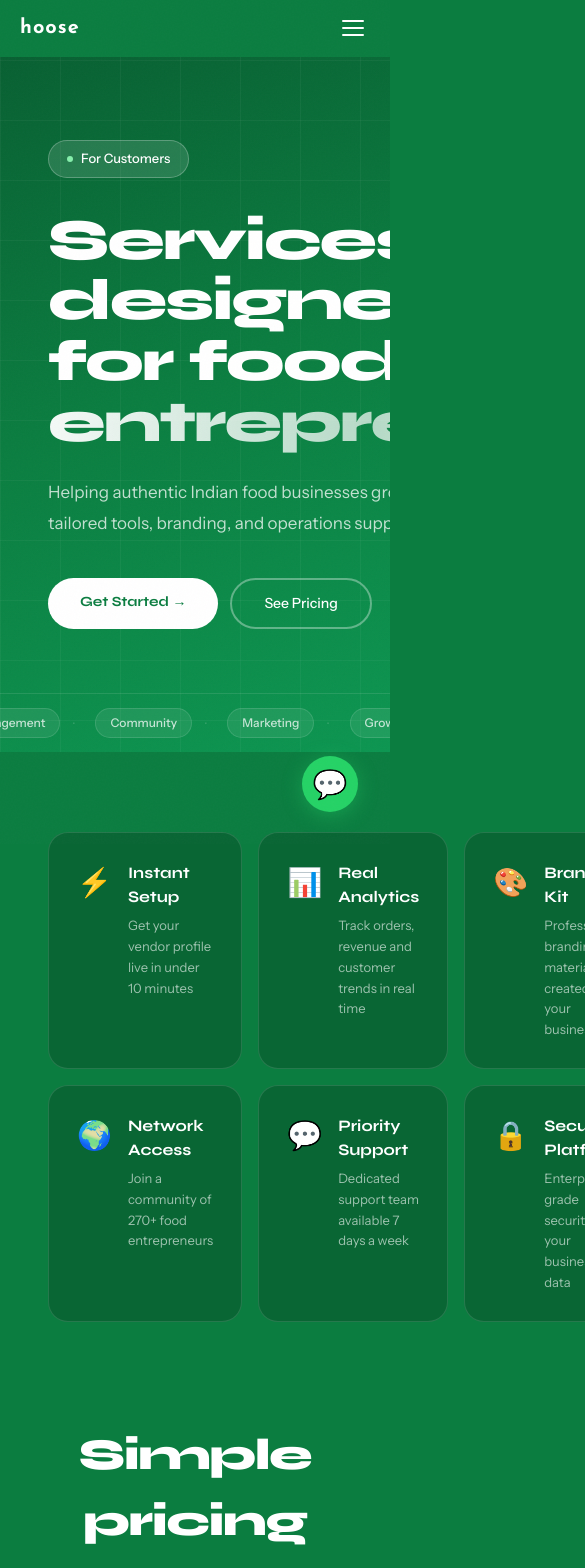
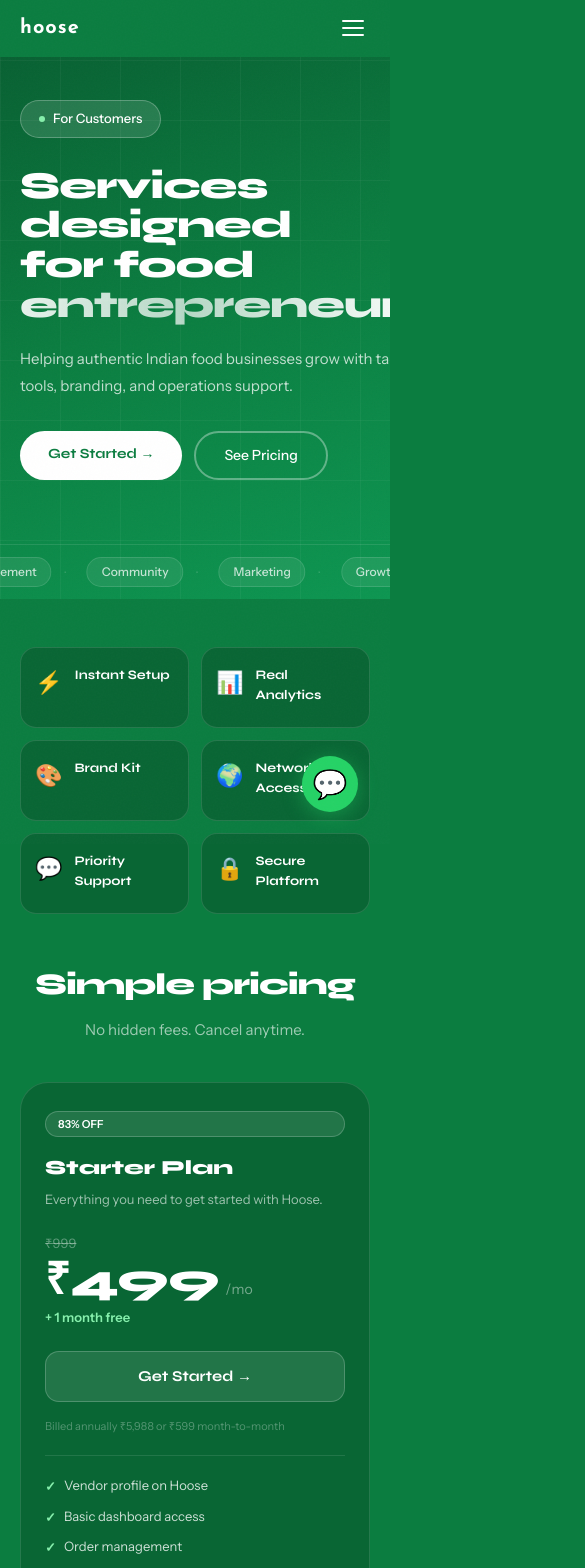
Before and after one commit to kasviii/hoose-startup, a React (Vite) app: page /services/customers in a window 390 px wide. Shown: the top 1568 px of the page, 585 px wide, since content can reach past the window. Built offline with nearby package versions, Linux system fonts and the light colour scheme.

Commit message:
trying to fix phone cutomers

```diff
--- a/src/pages/Customers.jsx
+++ b/src/pages/Customers.jsx
@@ -1,5 +1,6 @@
 import { useNavigate } from "react-router-dom";
 import { motion } from "framer-motion";
+import { useIsMobile } from "../hooks/useIsMobile";
 
 const plans = [
   {
@@ -57,16 +58,17 @@
 
 export default function Customers() {
   const navigate = useNavigate();
+  const isMobile = useIsMobile();
 
   return (
     <div style={{backgroundColor: "#0b7d40"}}>
 
       {/* Hero */}
-      <section style={{position: "relative", overflow: "hidden", padding: "140px 0 0", background: "linear-gradient(160deg, #085c30 0%, #0b7d40 50%, #0d9651 100%)"}}>
+      <section style={{position: "relative", overflow: "hidden", padding: isMobile ? "100px 0 0" : "140px 0 0", background: "linear-gradient(160deg, #085c30 0%, #0b7d40 50%, #0d9651 100%)"}}>
         <div style={{position: "absolute", inset: 0, backgroundImage: "linear-gradient(rgba(255,255,255,0.04) 1px, transparent 1px), linear-gradient(90deg, rgba(255,255,255,0.04) 1px, transparent 1px)", backgroundSize: "60px 60px"}} />
 
-        <div style={{maxWidth: "1280px", margin: "0 auto", padding: "0 48px", position: "relative", zIndex: 1}}>
-          <div style={{display: "grid", gridTemplateColumns: "1fr 1fr", gap: "80px", alignItems: "center", paddingBottom: "64px"}}>
+        <div style={{maxWidth: "1280px", margin: "0 auto", padding: isMobile ? "0 20px" : "0 48px", position: "relative", zIndex: 1}}>
+          <div style={{display: "grid", gridTemplateColumns: isMobile ? "1fr" : "1fr 1fr", gap: isMobile ? "32px" : "80px", alignItems: "center", paddingBottom: "64px"}}>
 
             {/* Left */}
             <div>
@@ -74,7 +76,7 @@
                 initial={{ opacity: 0, y: 20 }}
                 animate={{ opacity: 1, y: 0 }}
                 transition={{ duration: 0.6 }}
-                style={{display: "inline-flex", alignItems: "center", gap: "8px", backgroundColor: "rgba(255,255,255,0.12)", border: "1px solid rgba(255,255,255,0.25)", borderRadius: "999px", padding: "8px 18px", marginBottom: "32px"}}
+                style={{display: "inline-flex", alignItems: "center", gap: "8px", backgroundColor: "rgba(255,255,255,0.12)", border: "1px solid rgba(255,255,255,0.25)", borderRadius: "999px", padding: "8px 18px", marginBottom: "28px"}}
               >
                 <span style={{width: "6px", height: "6px", borderRadius: "50%", backgroundColor: "#86efac", display: "inline-block"}} />
                 <span style={{fontSize: "13px", color: "white", fontWeight: "500"}}>For Customers</span>
@@ -84,24 +86,17 @@
                 initial={{ opacity: 0, y: 30 }}
                 animate={{ opacity: 1, y: 0 }}
                 transition={{ duration: 0.8, delay: 0.1, ease: [0.16, 1, 0.3, 1] }}
-                style={{fontFamily: "Syne, sans-serif", fontSize: "58px", fontWeight: "900", color: "white", letterSpacing: "-2px", lineHeight: "1.05", marginBottom: "24px"}}
+                style={{fontFamily: "Syne, sans-serif", fontSize: isMobile ? "38px" : "58px", fontWeight: "900", color: "white", letterSpacing: isMobile ? "-1px" : "-2px", lineHeight: "1.05", marginBottom: "20px"}}
               >
                 Services designed<br />for food<br />
-                <span style={{
-                  background: "linear-gradient(90deg, white 0%, rgba(255,255,255,0.7) 30%, white 60%, rgba(255,255,255,0.5) 100%)",
-                  backgroundSize: "200% auto",
-                  WebkitBackgroundClip: "text",
-                  WebkitTextFillColor: "transparent",
-                  backgroundClip: "text",
-                  animation: "shimmer 4s linear infinite"
-                }}>entrepreneurs</span>
+                <span style={{background: "linear-gradient(90deg, white 0%, rgba(255,255,255,0.7) 30%, white 60%, rgba(255,255,255,0.5) 100%)", backgroundSize: "200% auto", WebkitBackgroundClip: "text", WebkitTextFillColor: "transparent", backgroundClip: "text", animation: "shimmer 4s linear infinite"}}>entrepreneurs</span>
               </motion.h1>
 
               <motion.p
                 initial={{ opacity: 0, y: 20 }}
                 animate={{ opacity: 1, y: 0 }}
                 transition={{ duration: 0.7, delay: 0.3 }}
-                style={{fontSize: "17px", color: "rgba(255,255,255,0.75)", lineHeight: "1.8", marginBottom: "40px", maxWidth: "420px"}}
+                style={{fontSize: isMobile ? "15px" : "17px", color: "rgba(255,255,255,0.75)", lineHeight: "1.8", marginBottom: "32px", maxWidth: "420px"}}
               >
                 Helping authentic Indian food businesses grow with tailored tools, branding, and operations support.
               </motion.p>
@@ -114,7 +109,7 @@
               >
                 <motion.div
                   onClick={function() { navigate("/contact"); }}
-                  style={{backgroundColor: "white", color: "#0b7d40", padding: "13px 32px", borderRadius: "999px", fontWeight: "700", fontSize: "14px", cursor: "pointer", fontFamily: "Syne, sans-serif"}}
+                  style={{backgroundColor: "white", color: "#0b7d40", padding: isMobile ? "12px 28px" : "13px 32px", borderRadius: "999px", fontWeight: "700", fontSize: "14px", cursor: "pointer", fontFamily: "Syne, sans-serif"}}
                   whileHover={{ scale: 1.05, backgroundColor: "#86efac" }}
                   whileTap={{ scale: 0.97 }}
                 >
@@ -122,7 +117,7 @@
                 </motion.div>
                 <motion.div
                   onClick={function() { const el = document.getElementById("pricing"); if (el) el.scrollIntoView({behavior: "smooth"}); }}
-                  style={{border: "2px solid rgba(255,255,255,0.35)", color: "white", padding: "13px 32px", borderRadius: "999px", fontWeight: "500", fontSize: "14px", cursor: "pointer"}}
+                  style={{border: "2px solid rgba(255,255,255,0.35)", color: "white", padding: isMobile ? "12px 28px" : "13px 32px", borderRadius: "999px", fontWeight: "500", fontSize: "14px", cursor: "pointer"}}
                   whileHover={{ borderColor: "rgba(255,255,255,0.7)", backgroundColor: "rgba(255,255,255,0.08)" }}
                   whileTap={{ scale: 0.97 }}
                 >
@@ -131,32 +126,21 @@
               </motion.div>
             </div>
 
-            {/* Right — stacked mini plan cards */}
+            {/* Right — stacked plan cards, desktop only */}
+            {!isMobile && (
               <div style={{position: "relative", height: "380px"}}>
                 {[
-                { name: "Starter", price: "₹499", color: "rgba(0,0,0,0.3)", top: "0px", left: "40px", rotate: "-3deg", zIndex: 1 },
-                { name: "Growth ★", price: "₹1499", color: "rgba(0,0,0,0.45)", top: "60px", left: "20px", rotate: "0deg", zIndex: 2 },
-                { name: "Pro", price: "₹2499", color: "rgba(0,0,0,0.3)", top: "30px", left: "0px", rotate: "3deg", zIndex: 1 },
+                  { name: "Starter", price: "₹499", top: "0px", left: "40px", rotate: "-3deg", zIndex: 1 },
+                  { name: "Growth ★", price: "₹1499", top: "60px", left: "20px", rotate: "0deg", zIndex: 2 },
+                  { name: "Pro", price: "₹2499", top: "30px", left: "0px", rotate: "3deg", zIndex: 1 },
                 ].map(function(card, i) {
                   return (
                     <motion.div
                       key={card.name}
-                    initial={{ opacity: 0, y: 40, rotate: card.rotate }}
-                    animate={{ opacity: 1, y: 0, rotate: card.rotate }}
+                      initial={{ opacity: 0, y: 40 }}
+                      animate={{ opacity: 1, y: 0 }}
                       transition={{ duration: 0.7, delay: 0.3 + i * 0.12, ease: [0.16, 1, 0.3, 1] }}
-                    style={{
-                      position: "absolute",
-                      width: "calc(33% - 8px)",
-                      left: "calc(" + (i * 33) + "% + " + card.left + ")",
-                      top: card.top,
-                      backgroundColor: card.color,
-                      border: "1px solid rgba(255,255,255,0.18)",
-                      borderRadius: "20px",
-                      padding: "24px 20px",
-                      backdropFilter: "blur(10px)",
-                      zIndex: card.zIndex,
-                      rotate: card.rotate
-                    }}
+                      style={{position: "absolute", width: "calc(33% - 8px)", left: "calc(" + (i * 33) + "% + 0px)", top: card.top, backgroundColor: "rgba(0,0,0,0.3)", border: "1px solid rgba(255,255,255,0.18)", borderRadius: "20px", padding: "24px 20px", backdropFilter: "blur(10px)", zIndex: card.zIndex, rotate: card.rotate}}
                       whileHover={{ y: -8, zIndex: 10, rotate: "0deg", boxShadow: "0 20px 40px rgba(0,0,0,0.3)" }}
                       transition={{ type: "spring", stiffness: 300, damping: 25 }}
                     >
@@ -167,8 +151,7 @@
                         {["Profile", "Dashboard", "Analytics"].map(function(f) {
                           return (
                             <div key={f} style={{display: "flex", alignItems: "center", gap: "6px", fontSize: "12px", color: "rgba(255,255,255,0.6)"}}>
-                            <span style={{color: "#86efac", fontSize: "10px"}}>✓</span>
-                            {f}
+                              <span style={{color: "#86efac", fontSize: "10px"}}>✓</span>{f}
                             </div>
                           );
                         })}
@@ -176,8 +159,6 @@
                     </motion.div>
                   );
                 })}
-
-              {/* Floating badge */}
                 <motion.div
                   initial={{ opacity: 0, scale: 0.8 }}
                   animate={{ opacity: 1, scale: 1 }}
@@ -188,18 +169,17 @@
                   <div style={{fontSize: "11px", color: "#6b7280", fontWeight: "500"}}>Vendors growing</div>
                 </motion.div>
               </div>
+            )}
           </div>
         </div>
 
         {/* Scrolling tags strip */}
         <div style={{overflow: "hidden", borderTop: "1px solid rgba(255,255,255,0.1)"}}>
-          <div style={{display: "flex", animation: "marquee 22s linear infinite", width: "max-content", padding: "14px 0"}}>
+          <div style={{display: "flex", animation: "marquee 22s linear infinite", width: "max-content", padding: "12px 0"}}>
             {featureTags.map(function(tag, i) {
               return (
                 <div key={i} style={{display: "flex", alignItems: "center", gap: "12px", paddingRight: "20px", whiteSpace: "nowrap"}}>
-                  <span style={{backgroundColor: "rgba(255,255,255,0.08)", border: "1px solid rgba(255,255,255,0.12)", color: "rgba(255,255,255,0.75)", padding: "5px 14px", borderRadius: "999px", fontSize: "12px", fontWeight: "500"}}>
-                    {tag}
-                  </span>
+                  <span style={{backgroundColor: "rgba(255,255,255,0.08)", border: "1px solid rgba(255,255,255,0.12)", color: "rgba(255,255,255,0.75)", padding: "5px 14px", borderRadius: "999px", fontSize: "12px", fontWeight: "500"}}>{tag}</span>
                   <span style={{color: "rgba(255,255,255,0.15)", fontSize: "10px"}}>•</span>
                 </div>
               );
@@ -209,9 +189,9 @@
       </section>
 
       {/* Perks */}
-      <section style={{backgroundColor: "#0b7d40", padding: "80px 0"}}>
-        <div style={{maxWidth: "1180px", margin: "0 auto", padding: "0 48px"}}>
-          <div style={{display: "grid", gridTemplateColumns: "1fr 1fr 1fr", gap: "16px", marginBottom: "100px"}}>
+      <section style={{backgroundColor: "#0b7d40", padding: isMobile ? "48px 0" : "80px 0"}}>
+        <div style={{maxWidth: "1180px", margin: "0 auto", padding: isMobile ? "0 20px" : "0 48px"}}>
+          <div style={{display: "grid", gridTemplateColumns: isMobile ? "1fr 1fr" : "1fr 1fr 1fr", gap: "12px", marginBottom: isMobile ? "48px" : "100px"}}>
             {perks.map(function(p, i) {
               return (
                 <motion.div
@@ -220,14 +200,14 @@
                   whileInView={{ opacity: 1, y: 0 }}
                   viewport={{ once: true }}
                   transition={{ duration: 0.6, delay: i * 0.07 }}
-                  style={{backgroundColor: "rgba(0,0,0,0.18)", border: "1px solid rgba(255,255,255,0.12)", borderRadius: "20px", padding: "28px", display: "flex", gap: "16px", alignItems: "flex-start"}}
+                  style={{backgroundColor: "rgba(0,0,0,0.18)", border: "1px solid rgba(255,255,255,0.12)", borderRadius: "16px", padding: isMobile ? "18px 14px" : "28px", display: "flex", gap: "12px", alignItems: "flex-start"}}
                   whileHover={{ backgroundColor: "rgba(0,0,0,0.28)", borderColor: "rgba(255,255,255,0.25)", y: -4 }}
                   transition={{ type: "spring", stiffness: 300, damping: 25 }}
                 >
-                  <div style={{fontSize: "28px", flexShrink: 0}}>{p[0]}</div>
+                  <div style={{fontSize: isMobile ? "22px" : "28px", flexShrink: 0}}>{p[0]}</div>
                   <div>
-                    <h4 style={{fontFamily: "Syne, sans-serif", fontSize: "16px", fontWeight: "700", color: "white", marginBottom: "6px"}}>{p[1]}</h4>
-                    <p style={{fontSize: "13px", color: "rgba(255,255,255,0.6)", lineHeight: "1.6", margin: 0}}>{p[2]}</p>
+                    <h4 style={{fontFamily: "Syne, sans-serif", fontSize: isMobile ? "13px" : "16px", fontWeight: "700", color: "white", marginBottom: "4px"}}>{p[1]}</h4>
+                    {!isMobile && <p style={{fontSize: "13px", color: "rgba(255,255,255,0.6)", lineHeight: "1.6", margin: 0}}>{p[2]}</p>}
                   </div>
                 </motion.div>
               );
@@ -240,7 +220,7 @@
               initial={{ opacity: 0, y: 24 }}
               whileInView={{ opacity: 1, y: 0 }}
               viewport={{ once: true }}
-              style={{fontFamily: "Syne, sans-serif", fontSize: "44px", fontWeight: "900", color: "white", letterSpacing: "-1.5px", marginBottom: "12px", textAlign: "center"}}
+              style={{fontFamily: "Syne, sans-serif", fontSize: isMobile ? "30px" : "44px", fontWeight: "900", color: "white", letterSpacing: "-1px", marginBottom: "12px", textAlign: "center"}}
             >
               Simple pricing
             </motion.h2>
@@ -248,12 +228,12 @@
               initial={{ opacity: 0, y: 16 }}
               whileInView={{ opacity: 1, y: 0 }}
               viewport={{ once: true }}
-              style={{textAlign: "center", color: "rgba(255,255,255,0.6)", fontSize: "16px", marginBottom: "56px"}}
+              style={{textAlign: "center", color: "rgba(255,255,255,0.6)", fontSize: "15px", marginBottom: "40px"}}
             >
               No hidden fees. Cancel anytime.
             </motion.p>
 
-            <div style={{display: "grid", gridTemplateColumns: "1fr 1fr 1fr", gap: "20px", alignItems: "stretch"}}>
+            <div style={{display: "grid", gridTemplateColumns: isMobile ? "1fr" : "1fr 1fr 1fr", gap: "20px", alignItems: "stretch"}}>
               {plans.map(function(plan, i) {
                 const hl = plan.highlight;
                 return (
@@ -262,17 +242,8 @@
                     initial={{ opacity: 0, y: 32 }}
                     whileInView={{ opacity: 1, y: 0 }}
                     viewport={{ once: true }}
-                    transition={{ duration: 0.7, delay: i * 0.1 }}
-                    style={{
-                      background: hl ? "rgba(0,0,0,0.3)" : "rgba(0,0,0,0.18)",
-                      borderRadius: "28px",
-                      padding: "36px 32px",
-                      border: hl ? "1px solid rgba(255,255,255,0.3)" : "1px solid rgba(255,255,255,0.12)",
-                      position: "relative",
-                      display: "flex",
-                      flexDirection: "column",
-                      boxShadow: hl ? "0 32px 64px rgba(0,0,0,0.3)" : "none"
-                    }}
+                    transition={{ duration: 0.7, delay: isMobile ? 0 : i * 0.1 }}
+                    style={{background: hl ? "rgba(0,0,0,0.3)" : "rgba(0,0,0,0.18)", borderRadius: "28px", padding: isMobile ? "28px 24px" : "36px 32px", border: hl ? "1px solid rgba(255,255,255,0.3)" : "1px solid rgba(255,255,255,0.12)", position: "relative", display: "flex", flexDirection: "column", boxShadow: hl ? "0 32px 64px rgba(0,0,0,0.3)" : "none"}}
                     whileHover={{ y: -6, borderColor: "rgba(255,255,255,0.3)" }}
                     transition={{ type: "spring", stiffness: 300, damping: 25 }}
                   >
@@ -281,38 +252,30 @@
                         ★ MOST POPULAR
                       </div>
                     )}
-
-                    <div style={{display: "inline-block", backgroundColor: "rgba(255,255,255,0.1)", color: "white", border: "1px solid rgba(255,255,255,0.2)", padding: "4px 12px", borderRadius: "999px", fontSize: "11px", fontWeight: "700", marginBottom: "20px"}}>
-                      {plan.discount}
-                    </div>
-
-                    <h3 style={{fontFamily: "Syne, sans-serif", fontSize: "22px", fontWeight: "800", color: "white", marginBottom: "8px"}}>{plan.name}</h3>
-                    <p style={{fontSize: "13px", color: "rgba(255,255,255,0.6)", marginBottom: "24px", lineHeight: "1.6"}}>{plan.tagline}</p>
-
+                    <div style={{display: "inline-block", backgroundColor: "rgba(255,255,255,0.1)", color: "white", border: "1px solid rgba(255,255,255,0.2)", padding: "4px 12px", borderRadius: "999px", fontSize: "11px", fontWeight: "700", marginBottom: "16px"}}>{plan.discount}</div>
+                    <h3 style={{fontFamily: "Syne, sans-serif", fontSize: "20px", fontWeight: "800", color: "white", marginBottom: "6px"}}>{plan.name}</h3>
+                    <p style={{fontSize: "13px", color: "rgba(255,255,255,0.6)", marginBottom: "20px", lineHeight: "1.6"}}>{plan.tagline}</p>
                     <div style={{marginBottom: "4px"}}>
                       <span style={{fontSize: "13px", color: "rgba(255,255,255,0.35)", textDecoration: "line-through"}}>₹{plan.original}</span>
                     </div>
                     <div style={{display: "flex", alignItems: "baseline", gap: "4px", marginBottom: "6px"}}>
-                      <span style={{fontSize: "52px", fontWeight: "900", fontFamily: "Syne, sans-serif", lineHeight: 1, color: "white"}}>₹{plan.price}</span>
-                      <span style={{fontSize: "15px", color: "rgba(255,255,255,0.45)", marginLeft: "2px"}}>/mo</span>
+                      <span style={{fontSize: isMobile ? "44px" : "52px", fontWeight: "900", fontFamily: "Syne, sans-serif", lineHeight: 1, color: "white"}}>₹{plan.price}</span>
+                      <span style={{fontSize: "14px", color: "rgba(255,255,255,0.45)", marginLeft: "2px"}}>/mo</span>
                     </div>
-                    <div style={{fontSize: "13px", color: "#86efac", marginBottom: "28px", fontWeight: "600"}}>{plan.extra}</div>
-
+                    <div style={{fontSize: "13px", color: "#86efac", marginBottom: "24px", fontWeight: "600"}}>{plan.extra}</div>
                     <motion.div
                       onClick={function() { navigate("/contact"); }}
-                      style={{textAlign: "center", backgroundColor: hl ? "white" : "rgba(255,255,255,0.1)", color: hl ? "#0b7d40" : "white", border: hl ? "none" : "1px solid rgba(255,255,255,0.2)", padding: "14px", borderRadius: "14px", fontWeight: "700", fontSize: "15px", cursor: "pointer", marginBottom: "16px", fontFamily: "Syne, sans-serif"}}
+                      style={{textAlign: "center", backgroundColor: hl ? "white" : "rgba(255,255,255,0.1)", color: hl ? "#0b7d40" : "white", border: hl ? "none" : "1px solid rgba(255,255,255,0.2)", padding: "13px", borderRadius: "14px", fontWeight: "700", fontSize: "15px", cursor: "pointer", marginBottom: "16px", fontFamily: "Syne, sans-serif"}}
                       whileHover={{ scale: 1.02, backgroundColor: hl ? "#86efac" : "rgba(255,255,255,0.18)" }}
                       whileTap={{ scale: 0.98 }}
                     >
                       Get Started →
                     </motion.div>
-
-                    <p style={{fontSize: "11px", color: "rgba(255,255,255,0.3)", marginBottom: "24px", lineHeight: "1.6"}}>{plan.billing}</p>
-
-                    <div style={{borderTop: "1px solid rgba(255,255,255,0.1)", paddingTop: "24px", display: "flex", flexDirection: "column", gap: "12px", marginTop: "auto"}}>
+                    <p style={{fontSize: "11px", color: "rgba(255,255,255,0.3)", marginBottom: "20px", lineHeight: "1.6"}}>{plan.billing}</p>
+                    <div style={{borderTop: "1px solid rgba(255,255,255,0.1)", paddingTop: "20px", display: "flex", flexDirection: "column", gap: "10px", marginTop: "auto"}}>
                       {plan.features.map(function(f) {
                         return (
-                          <div key={f} style={{display: "flex", alignItems: "flex-start", gap: "10px", fontSize: "14px"}}>
+                          <div key={f} style={{display: "flex", alignItems: "flex-start", gap: "8px", fontSize: "13px"}}>
                             <span style={{color: "#86efac", fontWeight: "700", flexShrink: 0, marginTop: "1px"}}>✓</span>
                             <span style={{color: "rgba(255,255,255,0.8)", lineHeight: "1.5"}}>{f}</span>
                           </div>
```
Lines whose indentation alone changed are shown as unchanged.
